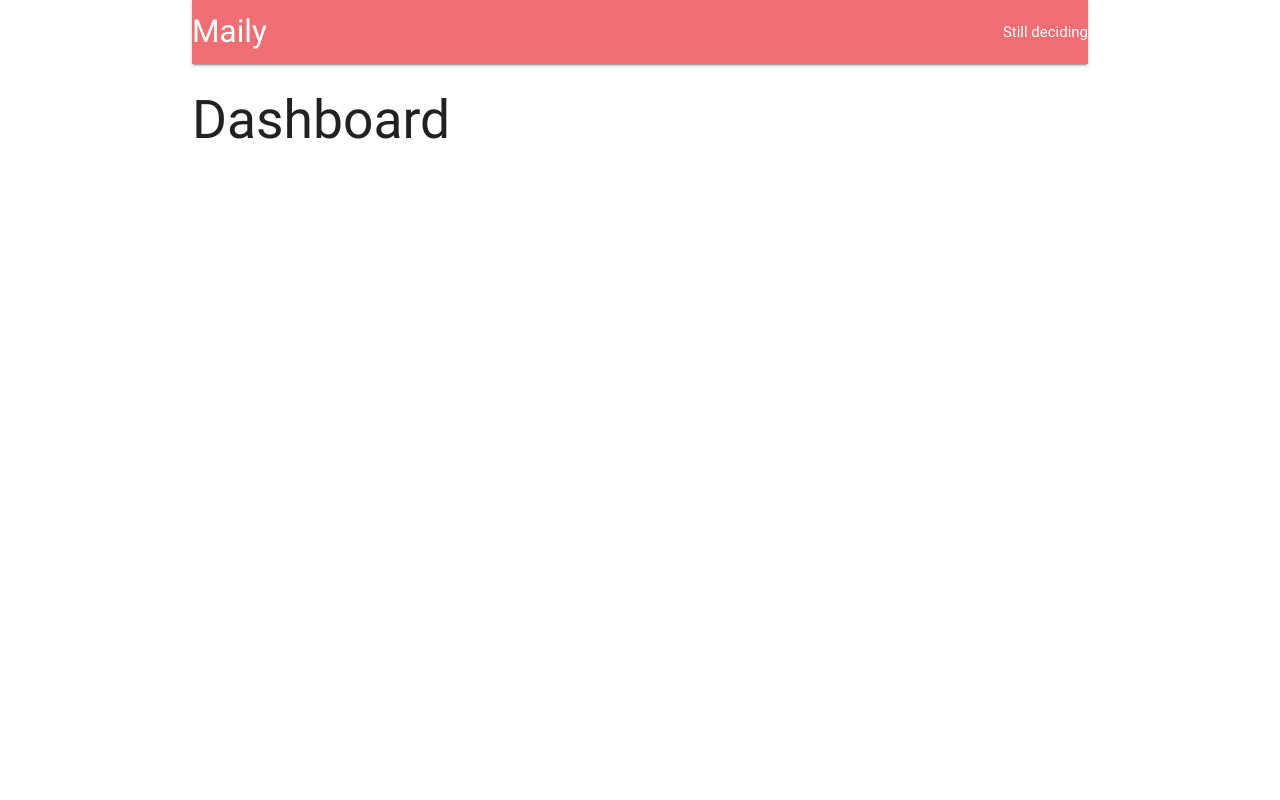
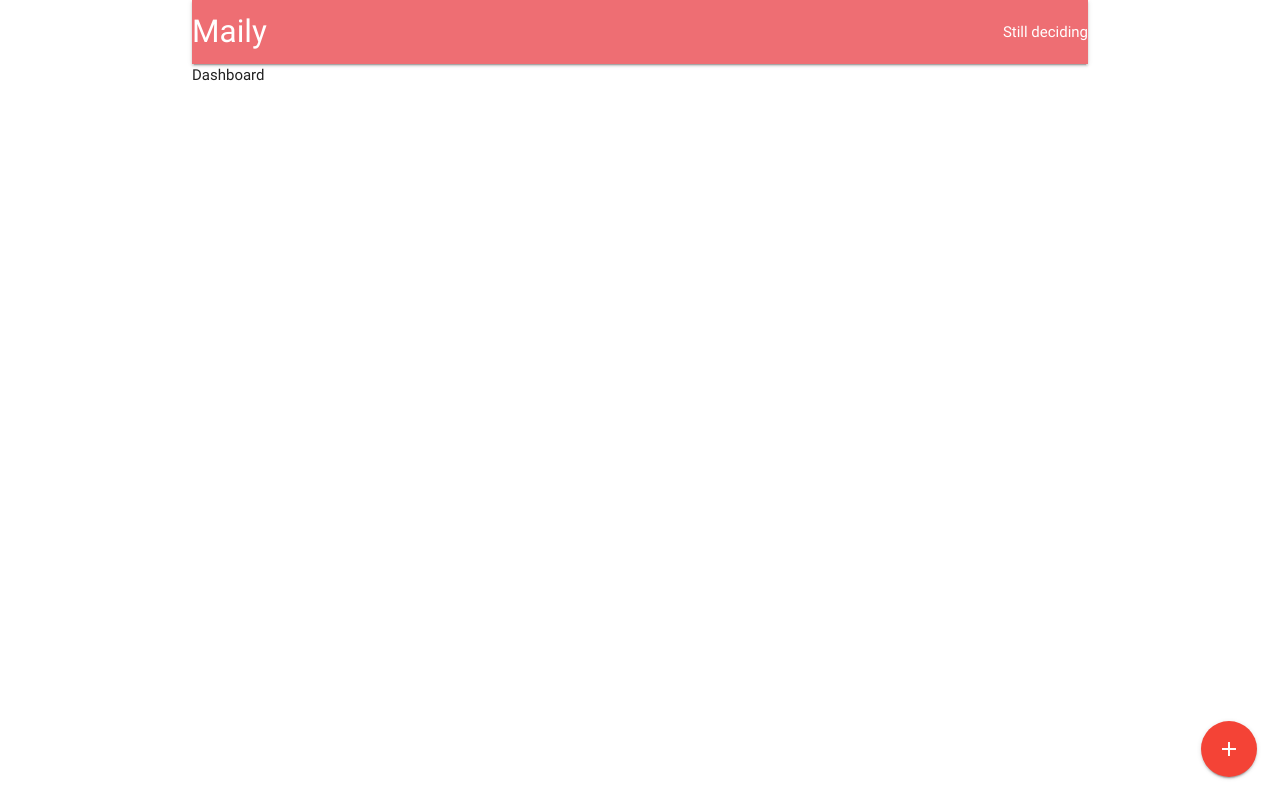
Before and after one commit to TagorPetrosian/maily, a React app in the folder client/: page /surveys in a window 1280 px wide. Built offline with nearby package versions, Linux system fonts and the light colour scheme; no server answers.

Commit message:
Added Dashboard component with add floating icon

```diff
--- a/client/public/index.html
+++ b/client/public/index.html
@@ -1,5 +1,6 @@
 <!DOCTYPE html>
 <html lang="en">
+
 <head>
   <meta charset="utf-8">
   <meta name="viewport" content="width=device-width, initial-scale=1, shrink-to-fit=no">
@@ -10,6 +11,8 @@
     -->
   <link rel="manifest" href="%PUBLIC_URL%/manifest.json">
   <link rel="shortcut icon" href="%PUBLIC_URL%/favicon.ico">
+  <link href="https://fonts.googleapis.com/icon?family=Material+Icons" rel="stylesheet">
+
   <!--
       Notice the use of %PUBLIC_URL% in the tags above.
       It will be replaced with the URL of the `public` folder during the build.
@@ -21,6 +24,7 @@
     -->
   <title>React App</title>
 </head>
+
 <body>
   <noscript>
     You need to enable JavaScript to run this app.
@@ -37,4 +41,5 @@
       To create a production bundle, use `npm run build` or `yarn build`.
     -->
 </body>
+
 </html>
--- a/client/src/components/App.js
+++ b/client/src/components/App.js
@@ -4,8 +4,8 @@ import { connect } from "react-redux";
 import * as actions from "../actions";
 import Header from "./Header";
 import Landing from "./Landing";
+import Dashboard from "./Dashboard";
 
-const Dashboard = () => <h2>Dashboard</h2>;
 const SurveyNew = () => <h2>SurveyNew</h2>;
 
 class App extends Component {
--- /dev/null
+++ b/client/src/components/Dashboard.js
@@ -0,0 +1,16 @@
+import React from "react";
+
+const Dashboard = () => {
+  return (
+    <div>
+      Dashboard
+      <div className="fixed-action-btn">
+        <a className="btn-floating btn-large red">
+          <i className="large material-icons">add</i>
+        </a>
+      </div>
+    </div>
+  );
+};
+
+export default Dashboard;
```
Lines whose indentation alone changed are shown as unchanged.
